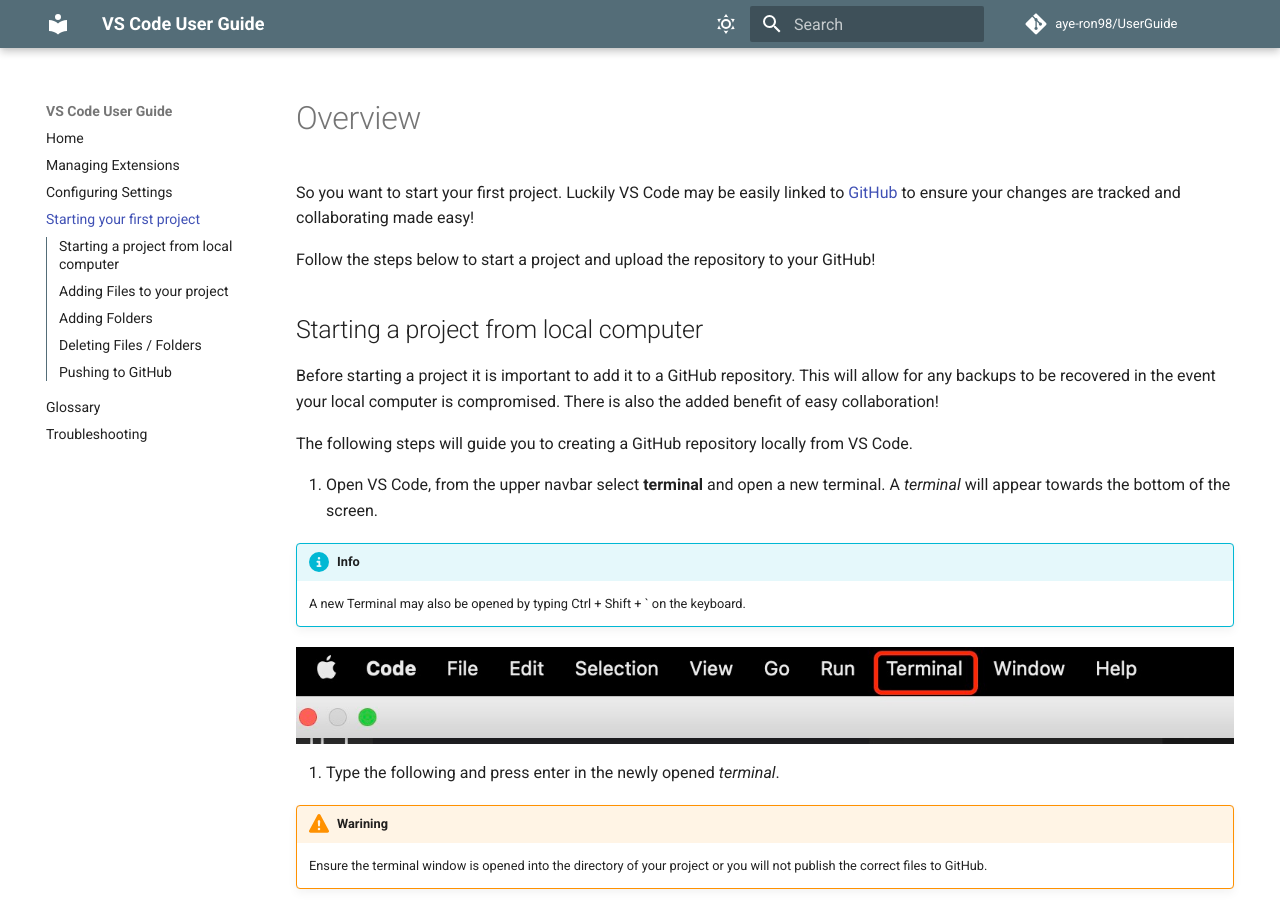
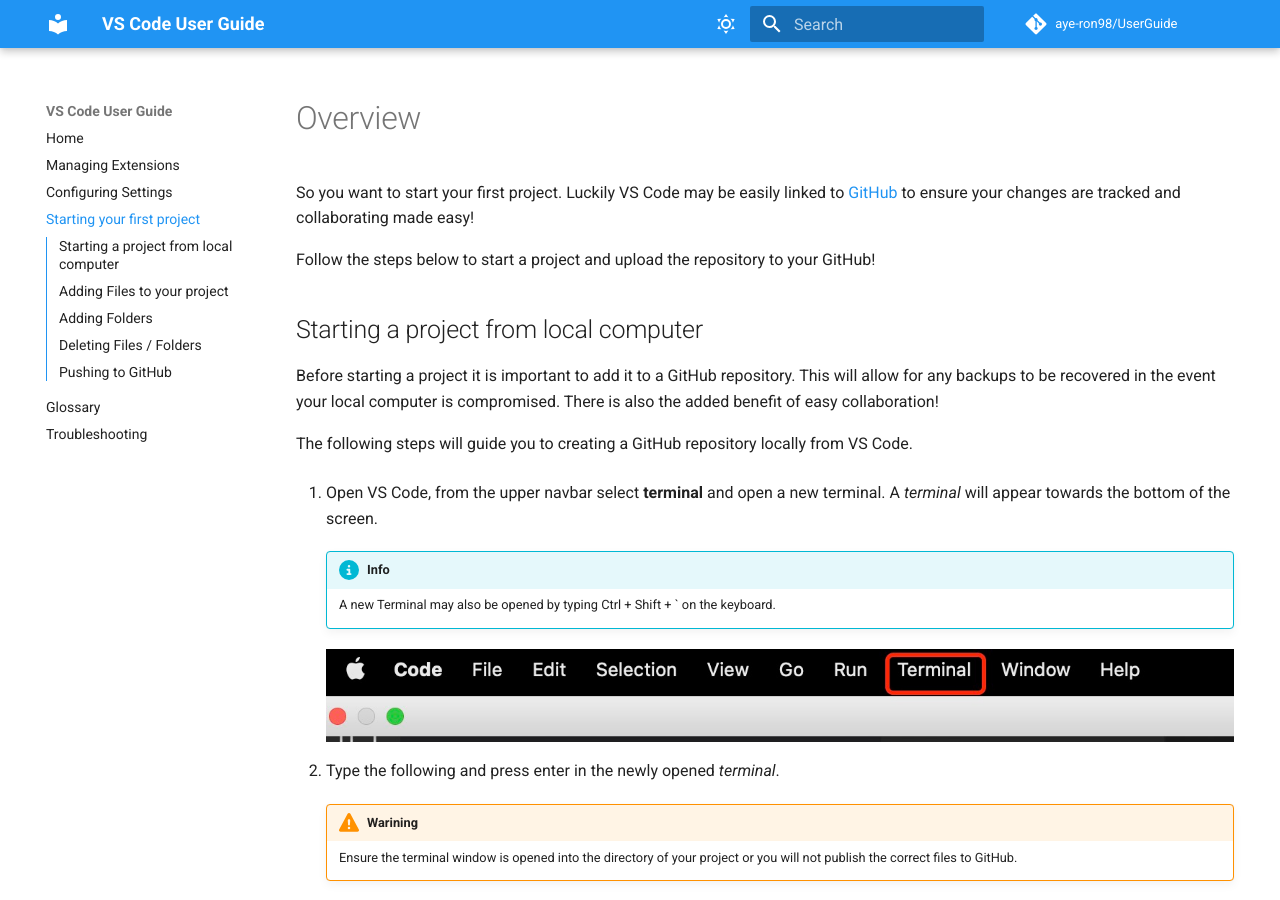
Before and after one commit to aye-ron98/UserGuide, an MkDocs documentation site: the page built from docs/pages/setup.md, in a window 1280 px wide and 900 px high. Built offline with MkDocs 1.6.1 and Material for MkDocs 9.7.7, drawn with Linux system fonts in a browser that asks for light colours; comment, search, counter and statistics services are not loaded.

Commit message:
edits to colors and white space

````diff
--- a/docs/pages/setup.md
+++ b/docs/pages/setup.md
@@ -12,19 +12,21 @@
 
 1. Open VS Code, from the upper navbar select **terminal** and open a new terminal. A _terminal_ will appear towards the bottom of the screen.
 
-!!! info "Info"
-    A new Terminal may also be opened by typing Ctrl + Shift + ` on the keyboard.
+    !!! info "Info"
+        A new Terminal may also be opened by typing Ctrl + Shift + ` on the keyboard.
 
-<img src="../images/setup2.jpg" alt="VS Code side bar" style="display: block;margin-left: auto;margin-right: auto;height:30%;max-height:200px">
+    <figure markdown>
+        <img src="../images/setup2.jpg" alt="VS Code side bar" style="display: block;margin-left: auto;margin-right: auto;height:30%;max-height:200px">
+    </figure>
 
 2. Type the following and press enter in the newly opened _terminal_.
 
-!!! warning "Warining"
-    Ensure the terminal window is opened into the directory of your project or you will not publish the correct files to GitHub.
+    !!! warning "Warining"
+        Ensure the terminal window is opened into the directory of your project or you will not publish the correct files to GitHub.
 
-```{.js .annotate}
-git init
-```
+    ```{.js .annotate}
+    git init
+    ```
 
 Congratulations! You have just set a new repo up to you GitHub!
 
@@ -32,25 +34,31 @@
 
 When making a project, everything cannot be stored under one file! Follow the steps below to generate a new file.
 
-1. Select the **new File** icon under the _explorer_ tab. A new blank file will appear.<br>
-<img src="../images/setup1.jpg" alt="VS Code side bar" style="display: block;margin-left: auto;margin-right: auto;width:30%;max-width:500px">
+1. Select the **new File** icon under the _explorer_ tab. A new blank file will appear.
+
+    <figure markdown>
+        <img src="../images/setup1.jpg" alt="VS Code side bar" style="display: block;margin-left: auto;margin-right: auto;width:30%;max-width:500px">
+    </figure>
 
 2. Name the file and add an extension. Hit enter to finalize any changes.
 
-!!! warning "Warning"
-    Ensure you use the correct file extensions or your project will not work properly.
+    !!! warning "Warning"
+        Ensure you use the correct file extensions or your project will not work properly.
 
 ## Adding Folders
 
 Often when working on larger projects it is important to group similar files into folders for better organization. Follow the steps below to generate a new folder!
 
-1. Select the **new Folder** icon under the _explorer_ tab. A folder will appear.<br>
-<img src="../images/setup5.jpg" alt="VS Code side bar" style="display: block;margin-left: auto;margin-right: auto;width:30%;max-width:500px">
+1. Select the **new Folder** icon under the _explorer_ tab. A folder will appear.
+
+    <figure markdown>
+        <img src="../images/setup5.jpg" alt="VS Code side bar" style="display: block;margin-left: auto;margin-right: auto;width:30%;max-width:500px">
+    </figure>
 
 2. Name the folder. Hit enter to finalize any changes.
 
-!!! warning "Warning"
-    When moving files into folders ensure that the file paths are updated relative to the new folder.
+    !!! warning "Warning"
+        When moving files into folders ensure that the file paths are updated relative to the new folder.
 
 ## Deleting Files / Folders
 
@@ -60,11 +68,12 @@
 
 2. Select **delete** in the new menu. The file / folder is now deleted!
 
-!!! warning "Warning"
-    When deleting a file / folder VS Code deletes the file / folder permanently. Double check your actions before deleting.
+    !!! warning "Warning"
+        When deleting a file / folder VS Code deletes the file / folder permanently. Double check your actions before deleting.
 
-<br>
-<img src="../images/setup3.jpg" alt="VS Code side bar" style="display: block;margin-left: auto;margin-right: auto;width:30%;max-width:500px">
+    <figure markdown>
+        <img src="../images/setup3.jpg" alt="VS Code side bar" style="display: block;margin-left: auto;margin-right: auto;width:30%;max-width:500px">
+    </figure>
 
 ## Pushing to GitHub
 
@@ -72,37 +81,39 @@
 
 1. Open VS Code, from the upper navbar select **terminal** and open a new terminal. A _terminal_ will appear towards the bottom of the screen.
 
-!!! info "Info"
-    A new Terminal may also be opened by typing Ctrl + Shift + ` on the keyboard.
-<br>
-<img src="../images/setup4.jpg" alt="VS Code side bar" style="display: block;margin-left: auto;margin-right: auto;height:30%;max-height:200px">
+    !!! info "Info"
+        A new Terminal may also be opened by typing Ctrl + Shift + ` on the keyboard.
+
+    <figure markdown>
+        <img src="../images/setup4.jpg" alt="VS Code side bar" style="display: block;margin-left: auto;margin-right: auto;height:30%;max-height:200px">
+    </figure>
 
 2. Type the following in the newly opened terminal and press enter.
 
-```{.js .annotate}
-git add .
-```
+    ```{.js .annotate}
+    git add .
+    ```
 
-This command will let git know which files to push to GitHub
+    This command will let git know which files to push to GitHub
 
-!!! warning "Warning"
-    Ensure the terminal window is opened within the root directory of your project or git commands may not work.
+    !!! warning "Warning"
+        Ensure the terminal window is opened within the root directory of your project or git commands may not work.
 
 3. Type the following into the terminal
 
-```{.js .annotate}
-git commit -m"my first commit"
-```
+    ```{.js .annotate}
+    git commit -m"my first commit"
+    ```
 
-This command will add a helpful comment to describe the changes made. Replace _"my first commit"_ with a helpful message detailing what changes you made.
+    This command will add a helpful comment to describe the changes made. Replace _"my first commit"_ with a helpful message detailing what changes you made.
 
 4. Type the following into the terminal
 
-```{.js .annotate}
-git push
-```
+    ```{.js .annotate}
+    git push
+    ```
 
-!!! warning "Warning"
-    Ensure that your local project copy is up to date before pushing.
+    !!! warning "Warning"
+        Ensure that your local project copy is up to date before pushing.
 
-Congratulations! You have successfully pushed your changes onto GitHub!
+    Congratulations! You have successfully pushed your changes onto GitHub!
--- a/mkdocs.yml
+++ b/mkdocs.yml
@@ -46,8 +46,8 @@
     # Light mode
     - media: "(prefers-color-scheme: light)"
       scheme: default
-      primary: blue grey
-      accent: deep purple
+      primary: blue
+      accent: teal
       toggle:
         icon: material/weather-sunny
         name: Switch to dark mode
@@ -55,8 +55,8 @@
     # Dark mode
     - media: "(prefers-color-scheme: dark)"
       scheme: slate
-      primary: red
-      accent: red
+      primary: deep purple
+      accent: indigo
       toggle:
         icon: material/weather-night
         name: Switch to light mode
````
Also changed, not shown: docs/pages/extensions.md (+0 -1 lines), docs/pages/settings.md (+1 -1 lines).
